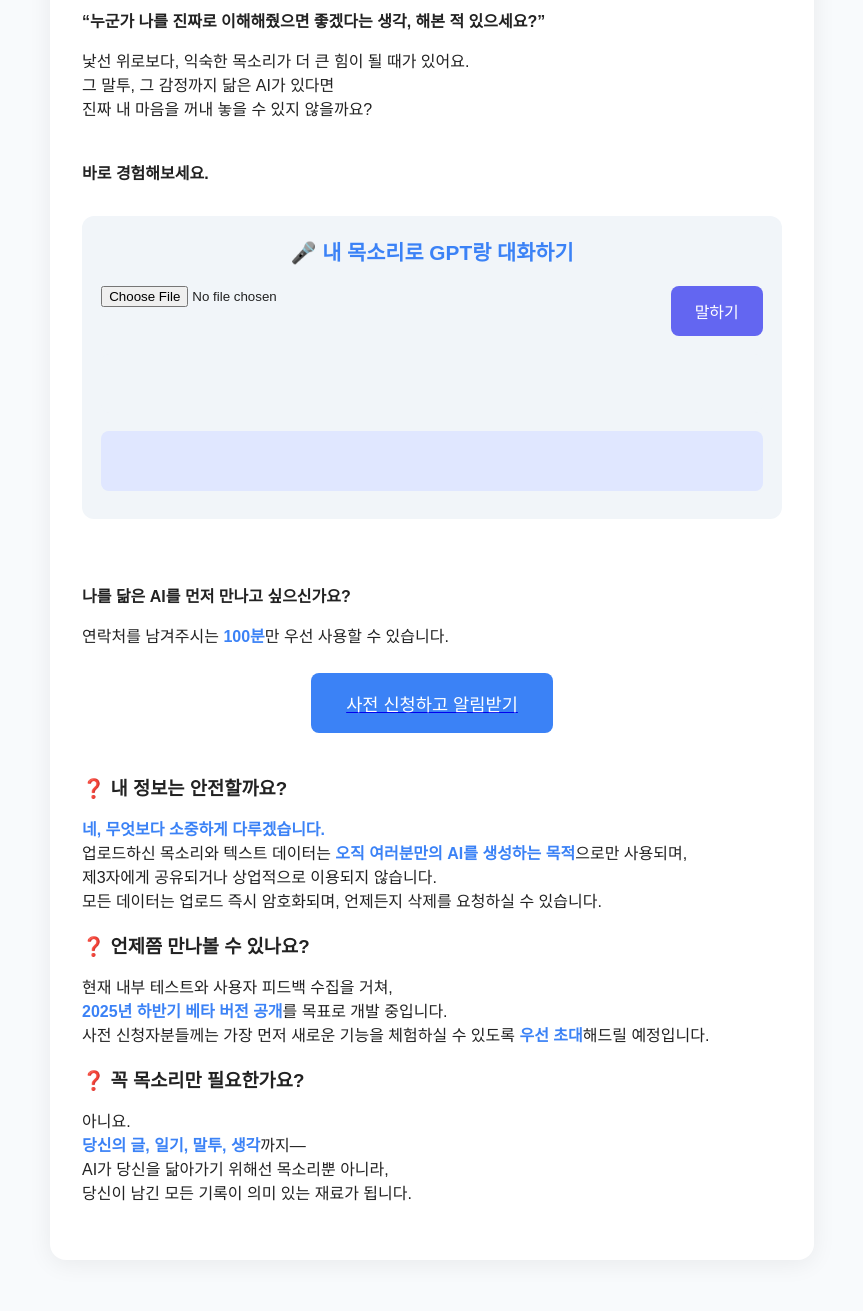
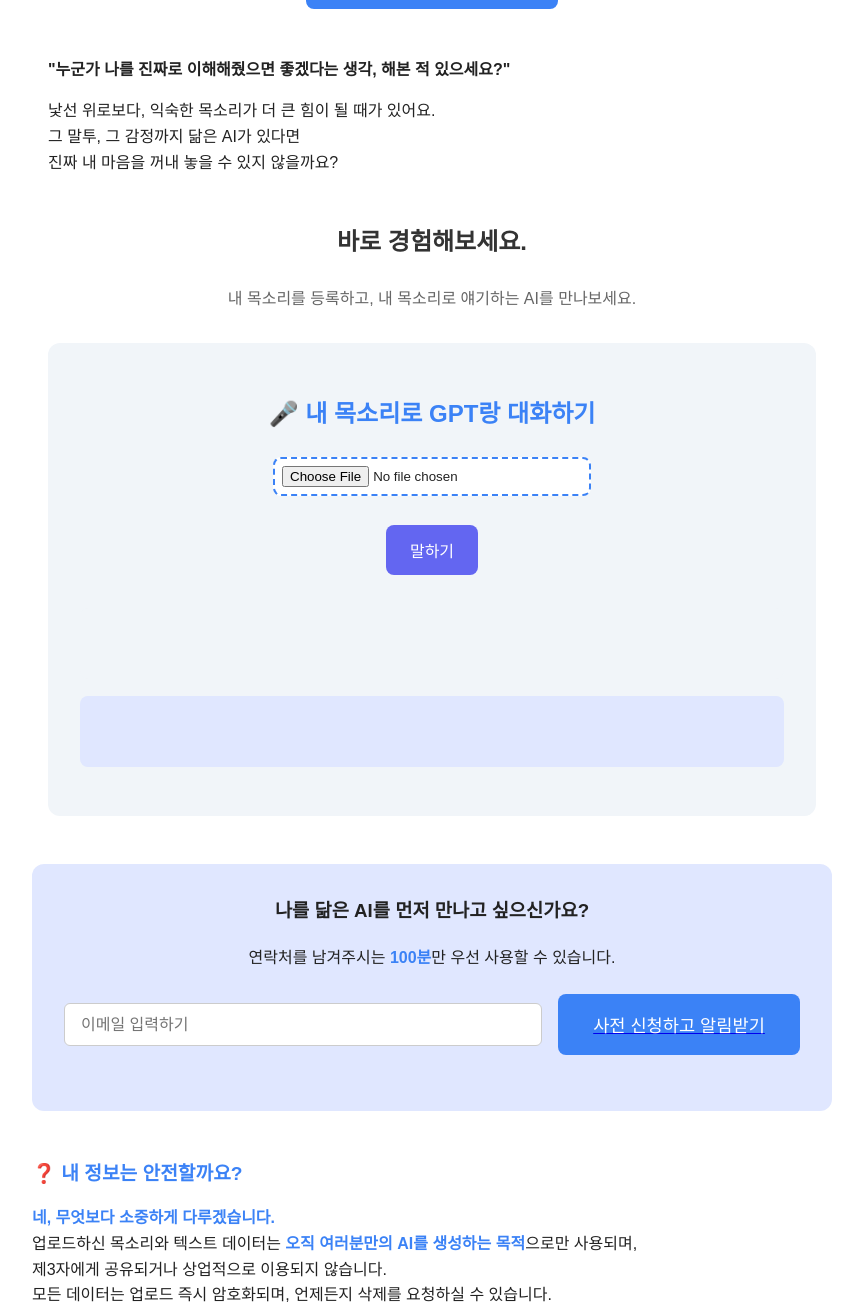
Before and after one commit to geonukim77/chatwithvoice, a website: page index.html in a window 1280 px wide. Shown: the part 406-1717 px from the top of the page, without its empty margins (208-1071 px from the left). Drawn offline with Linux system fonts and the light colour scheme.

Commit message:
css 초기

```diff
--- /dev/null
+++ b/1.html
@@ -0,0 +1,17 @@
+<!-- index.html -->
+<!DOCTYPE html>
+<html lang="en">
+<head>
+  <meta charset="UTF-8">
+  <title>Voice GPT Chat</title>
+  <link rel="icon" href="/favicon.ico">
+</head>
+<body>
+  <h2>🎤 내 목소리로 GPT랑 대화하기</h2>
+  <input type="file" id="voiceFile" accept="audio/*">
+  <button id="recordBtn">말하기</button>
+  <p id="userText"></p>
+  <p id="gptText"></p>
+  <script src="script/main.js"></script>
+</body>
+</html>
--- a/index.html
+++ b/index.html
@@ -1,9 +1,8 @@
-<!-- index.html -->
 <!DOCTYPE html>
 <html lang="ko">
 <head>
   <meta charset="UTF-8">
-  <title>Voice GPT Chat</title>
+  <title>나를 닮은 AI - Voice GPT Chat</title>
   <meta name="viewport" content="width=device-width, initial-scale=1">
   <link rel="icon" href="/favicon.ico">
   <style>
@@ -13,29 +12,27 @@
       color: #222;
       margin: 0;
       padding: 0;
+      line-height: 1.6;
     }
     .container {
-      max-width: 700px;
-      margin: 40px auto;
+      max-width: 800px;
+      margin: 0 auto;
       background: #fff;
       border-radius: 16px;
-      box-shadow: 0 4px 24px #0001;
-      padding: 40px 32px;
+      box-shadow: 0 4px 24px rgba(0,0,0,0.1);
+      margin-top: 40px;
+      margin-bottom: 40px;
+      padding: 40px;
     }
     h1 {
-      font-size: 2.2rem;
-      margin-bottom: 0.2em;
+      font-size: 2.5rem;
+      margin-bottom: 0.5em;
       color: #3b82f6;
       text-align: center;
-    }
-    h2 {
-      font-size: 1.3rem;
-      color: #555;
-      margin-top: 0;
-      text-align: center;
-      margin-bottom: 2em;
+      font-weight: bold;
     }
     .subtitle {
+      font-size: 1.2rem;
       color: #666;
       text-align: center;
       margin-bottom: 2em;
@@ -48,14 +45,40 @@
       padding: 1em 2em;
       font-size: 1.1rem;
       cursor: pointer;
-      margin: 1.5em auto 2em auto;
+      margin: 1.5em auto;
       display: block;
+      transition: background 0.3s;
     }
-    .cta-btn:active { background: #2563eb; }
-    .section { margin: 2.5em 0 1.5em 0; }
-    .highlight { color: #3b82f6; font-weight: bold; }
-    .input-row { display: flex; gap: 12px; margin-bottom: 1em; justify-content: center; }
-    input[type="file"] { flex: 1; }
+    .cta-btn:hover { background: #2563eb; }
+    .section {
+      margin: 3em 0;
+      padding: 0 1em;
+    }
+    .highlight {
+      color: #3b82f6;
+      font-weight: bold;
+    }
+    .demo-section {
+      background: #f1f5f9;
+      border-radius: 12px;
+      padding: 2em;
+      margin: 2em 0;
+      text-align: center;
+    }
+    .demo-section h2 {
+      color: #3b82f6;
+      margin-bottom: 1em;
+    }
+    input[type="file"] {
+      display: block;
+      margin: 1em auto;
+      padding: 0.5em;
+      border: 2px dashed #3b82f6;
+      border-radius: 8px;
+      background: #fff;
+      width: 100%;
+      max-width: 300px;
+    }
     #recordBtn {
       background: #6366f1;
       color: #fff;
@@ -64,74 +87,137 @@
       padding: 0.8em 1.5em;
       font-size: 1rem;
       cursor: pointer;
-      margin-left: 8px;
+      margin: 1em;
+      transition: background 0.3s;
     }
-    #recordBtn:active { background: #3730a3; }
+    #recordBtn:hover { background: #4f46e5; }
     #userText, #gptText {
       font-size: 1.1em;
-      margin: 1em 0 0.5em 0;
-      padding: 0.7em 1em;
-      background: #f1f5f9;
+      margin: 1em 0;
+      padding: 1em;
+      background: #e0e7ff;
       border-radius: 8px;
       min-height: 2em;
+      text-align: left;
     }
-    #gptText { background: #e0e7ff; }
-    .voice-section { background: #f1f5f9; border-radius: 12px; padding: 1.2em; margin: 2em 0; }
-    .voice-btn { background: #6366f1; color: #fff; border: none; border-radius: 8px; padding: 0.8em 1.5em; font-size: 1rem; cursor: pointer; margin-right: 8px;}
-    .voice-btn:active { background: #3730a3; }
-    .info { color: #888; font-size: 0.95em; margin-top: 0.5em; }
-    .faq { margin-top: 2.5em; }
-    .faq h3 { margin-bottom: 0.2em; }
-    .faq strong { color: #3b82f6; }
-    .success { color: #16a34a; margin-top: 0.5em; }
-    @media (max-width: 700px) {
-      .container { max-width: 98vw; padding: 24px 2vw; }
-      h1 { font-size: 1.5rem; }
-      h2 { font-size: 1.1rem; }
-      .input-row { flex-direction: column; gap: 0.7em; }
-      #recordBtn { width: 100%; margin-left: 0; }
+    #userText { background: #f1f5f9; }
+    .signup-section {
+      background: #e0e7ff;
+      border-radius: 12px;
+      padding: 2em;
+      margin: 3em 0;
+      text-align: center;
     }
-    .input-row input[type="email"] {
-      width: 320px;
-      max-width: 100%;
-      padding: 0.13em 1em; /* 높이 1/3로 줄임 */
+    .email-form {
+      display: flex;
+      gap: 1em;
+      justify-content: center;
+      align-items: center;
+      margin: 1.5em 0;
+      flex-wrap: wrap;
+    }
+    input[type="email"] {
+      padding: 0.7em 1em;
+      border: 1px solid #ccc;
+      border-radius: 6px;
       font-size: 1em;
-      box-sizing: border-box;
+      min-width: 250px;
+    }
+    .faq {
+      margin-top: 3em;
+    }
+    .faq h3 {
+      color: #3b82f6;
+      margin-bottom: 0.5em;
+      font-size: 1.2em;
+    }
+    .faq strong {
+      color: #3b82f6;
+    }
+    /* 반응형 스타일 */
+    @media (max-width: 768px) {
+      .container {
+        max-width: 95vw;
+        padding: 24px;
+        margin-top: 20px;
+      }
+      h1 {
+        font-size: 1.8rem;
+      }
+      .subtitle {
+        font-size: 1rem;
+      }
+      .section {
+        padding: 0;
+      }
+      .demo-section, .signup-section {
+        padding: 1.5em;
+      }
+      .email-form {
+        flex-direction: column;
+        gap: 1em;
+      }
+      input[type="email"] {
+        min-width: 200px;
+        width: 100%;
+      }
+      .cta-btn {
+        width: 100%;
+      }
+    }
+    @media (max-width: 480px) {
+      h1 {
+        font-size: 1.5rem;
+      }
+      .container {
+        padding: 16px;
+      }
+      input[type="file"] {
+        max-width: 100%;
+      }
     }
   </style>
 </head>
 <body>
   <div class="container">
     <h1>나처럼 말하고,<br>나처럼 생각하는 AI</h1>
-    <h2 class="subtitle">내가 업로드한 목소리, 글, 일기, 기억들로<br>나를 닮은 AI가 완성됩니다.</h2>
-    <button class="cta-btn" onclick="document.getElementById('voice-section').scrollIntoView({behavior:'smooth'})">날 닮은 AI 먼저 만나보기</button>
+    <div class="subtitle">
+      내가 업로드한 목소리, 글, 일기, 기억들로<br>
+      나를 닮은 AI가 완성됩니다.
+    </div>
+    <button class="cta-btn" onclick="document.getElementById('demo-section').scrollIntoView({behavior:'smooth'})">
+      날 닮은 AI 먼저 만나보기
+    </button>
 
     <div class="section">
-      <p><strong>“누군가 나를 진짜로 이해해줬으면 좋겠다는 생각, 해본 적 있으세요?”</strong></p>
+      <p><strong>"누군가 나를 진짜로 이해해줬으면 좋겠다는 생각, 해본 적 있으세요?"</strong></p>
       <p>낯선 위로보다, 익숙한 목소리가 더 큰 힘이 될 때가 있어요.<br>
       그 말투, 그 감정까지 닮은 AI가 있다면<br>
       진짜 내 마음을 꺼내 놓을 수 있지 않을까요?</p>
     </div>
 
-    <div class="section" id="voice-section">
-      <strong>바로 경험해보세요.</strong>
-      <div class="voice-section">
-        <h2 style="text-align:center; color:#3b82f6; margin-bottom:1em;">🎤 내 목소리로 GPT랑 대화하기</h2>
-        <div class="input-row">
-          <input type="file" id="voiceFile" accept="audio/*">
-          <button id="recordBtn">말하기</button>
-        </div>
+    <div class="section">
+      <h2 style="text-align: center; color: #333; margin-bottom: 1em;">바로 경험해보세요.</h2>
+      <p style="text-align: center; color: #666;">내 목소리를 등록하고, 내 목소리로 얘기하는 AI를 만나보세요.</p>
+
+      <div class="demo-section" id="demo-section">
+        <h2>🎤 내 목소리로 GPT랑 대화하기</h2>
+        <input type="file" id="voiceFile" accept="audio/*">
+        <button id="recordBtn">말하기</button>
         <p id="userText"></p>
         <p id="gptText"></p>
       </div>
     </div>
 
-    <div class="section" style="margin-top: 4em;">
-      <strong>나를 닮은 AI를 먼저 만나고 싶으신가요?</strong>
+    <div class="signup-section">
+      <h3 style="margin-top: 0;">나를 닮은 AI를 먼저 만나고 싶으신가요?</h3>
       <p>연락처를 남겨주시는 <span class="highlight">100분</span>만 우선 사용할 수 있습니다.</p>
-      <a href="https://forms.gle/qaRMsBjbtvKQCwLw5" target="_blank">
-        <button class="cta-btn" type="button">사전 신청하고 알림받기</button>
-      </a>
+      <div class="email-form">
+        <input type="email" placeholder="이메일 입력하기" style="flex: 1;">
+        <a href="https://forms.gle/qaRMsBjbtvKQCwLw5" target="_blank">
+          <button class="cta-btn" style="margin: 0;">사전 신청하고 알림받기</button>
+        </a>
+      </div>
     </div>
 
     <div class="faq">
@@ -153,31 +239,7 @@
       당신이 남긴 모든 기록이 의미 있는 재료가 됩니다.</p>
     </div>
   </div>
+
   <script src="script/main.js"></script>
-  <script>
-    // 사전 신청 폼 (이메일 입력)
-    function submitNotify() {
-      const email = document.getElementById('emailInput').value;
-      fetch('/api/notify', {
-        method: 'POST',
-        headers: { 'Content-Type': 'application/json' },
-        body: JSON.stringify({ email })
-      }).then(() => {
-        document.getElementById('notifyMsg').textContent = "신청이 완료되었습니다! 곧 소식을 전해드릴게요.";
-        document.getElementById('emailInput').value = "";
-      });
-    }
-    // 아래 부분은 기존 main.js와 연동 필요
-    document.getElementById('recordBtn').onclick = function() {
-      document.getElementById('voiceStatus').textContent = "녹음 중... (main.js 연동 필요)";
-    };
-    document.getElementById('voiceFile').onchange = function() {
-      document.getElementById('voiceStatus').textContent = "목소리 파일 업로드됨 (main.js 연동 필요)";
-    };
-    document.getElementById('aiSpeakBtn').onclick = function() {
-      document.getElementById('voiceStatus').textContent = "AI가 내 목소리로 말하는 중... (main.js 연동 필요)";
-      document.getElementById('aiAudio').style.display = "block";
-    };
-  </script>
 </body>
 </html>
--- a/script/main.js
+++ b/script/main.js
@@ -73,6 +73,8 @@ async function getGPTResponse(text) {
 document.getElementById("voiceFile").addEventListener("change", async (e) => {
   const file = e.target.files[0];
   if (!file) return;
+
+  try {
     const form = new FormData();
     form.append("file", file);
 
@@ -80,12 +82,22 @@ document.getElementById("voiceFile").addEventListener("change", async (e) => {
       method: "POST",
       body: form
     });
+
+    if (!res.ok) {
+      throw new Error(`HTTP ${res.status}: ${res.statusText}`);
+    }
+
     const data = await res.json();
     if (data.voice_id) {
       customVoiceId = data.voice_id;
       alert("목소리 등록 성공! 이제 내 목소리로 답변합니다.");
     } else {
       alert("목소리 등록 실패: " + (data.detail || JSON.stringify(data)));
+    }
+  } catch (error) {
+    console.error("목소리 업로드 에러:", error);
+    alert("목소리 업로드 중 오류가 발생했습니다: " + error.message);
+    // 에러 발생 시 파일 input 리셋하지 않음
   }
 });
 
```
Also changed, not shown: server.js (+38 -6 lines). Lines whose indentation alone changed are shown as unchanged.
